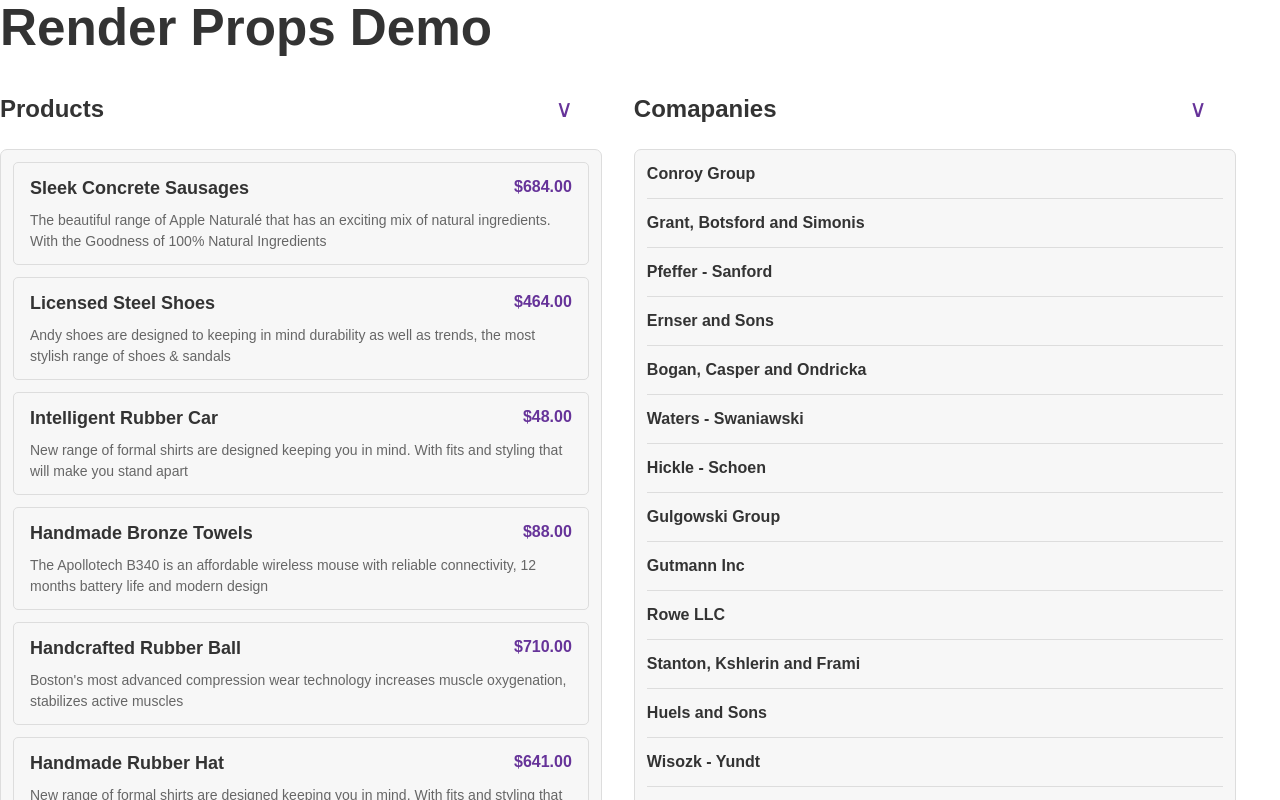
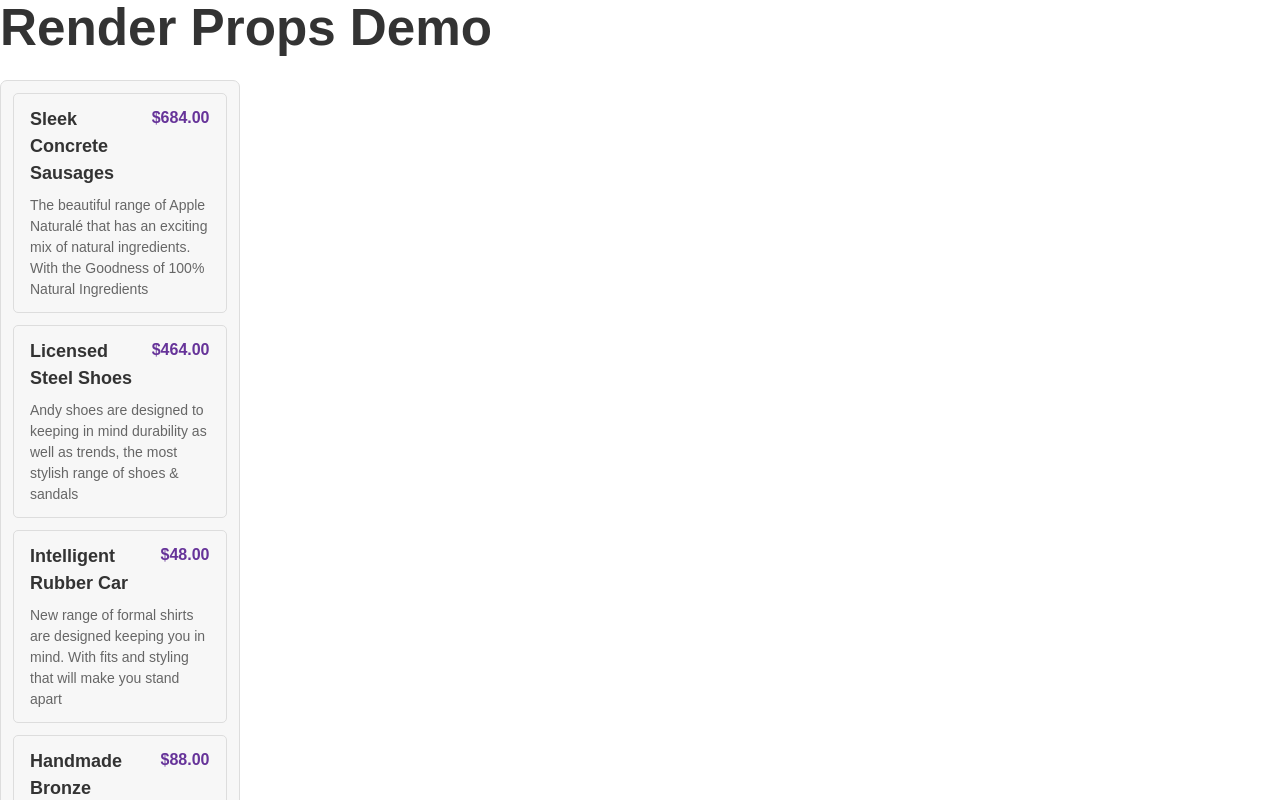
Before and after one commit to TonmoyZohani/react-patterns, a React (Vite) app: page / in a window 1280 px wide. Shown: the top 800 px of the page. Built offline with nearby package versions, Linux system fonts and the light colour scheme.

Commit message:
Impelement higher order fun

```diff
--- a/src/App.jsx
+++ b/src/App.jsx
@@ -75,12 +75,15 @@ function List({ title, items, render }) {
 }
 
 export default function App() {
+
+  // const ProductListWithToggles = witht
+
   return (
     <div>
       <h1>Render Props Demo</h1>
 
       <div className="col-2">
-        <List
+        {/* <List
           title="Products"
           items={products}
           render={(product) => (
@@ -92,9 +95,12 @@ export default function App() {
           title="Comapanies"
           items={companies}
           render={(company) => (
-            <CompanyItem key={company.companyName} company={company} />
+            <CompanyItem key={company.companyName} company={company} defaultVisibility={false}/>
           )}
-        />
+        /> */}
+        <div className="col-2">
+          <ProductList title="Products" items={products} />
+        </div>
       </div>
     </div>
   );
```
Also changed, not shown: src/HOC.js (added).
